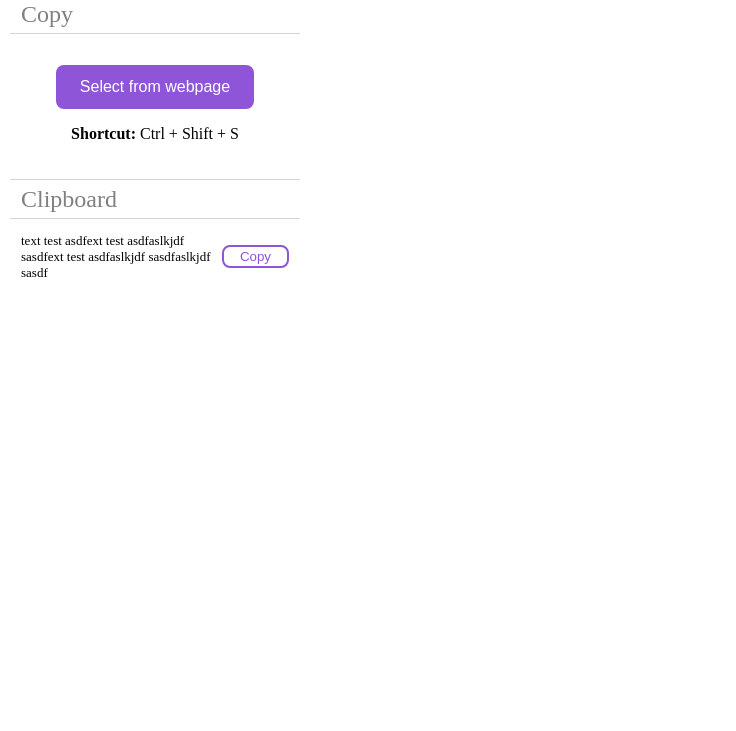
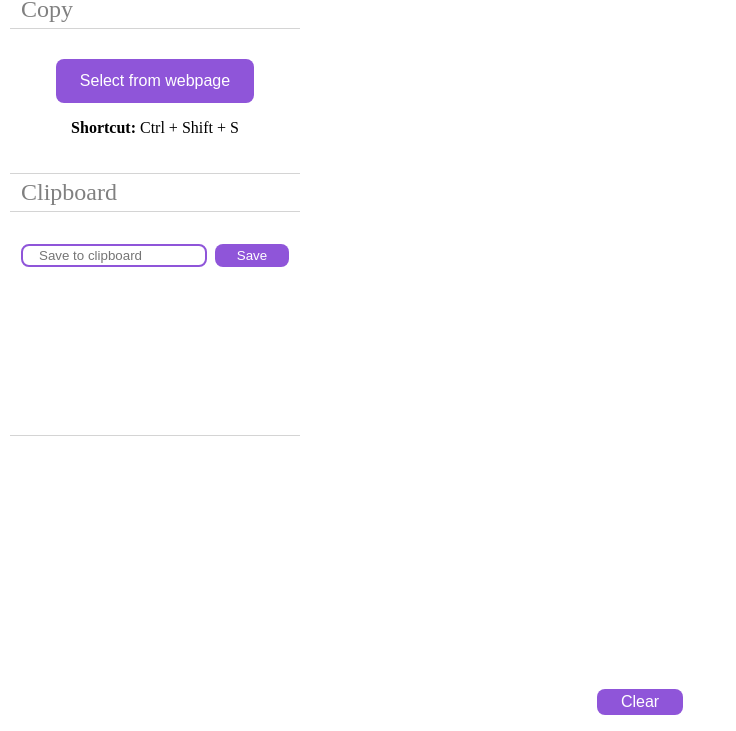
Before and after one commit to Jingyue-Wu/copybara, a browser extension: page index.html in a window 1280 px wide. Shown: the part 69-800 px from the top of the page, without its empty margins (0-736 px from the left). Drawn offline with Linux system fonts and the light colour scheme.

Commit message:
Add universal clipboard features and UI

```diff
--- a/index.html
+++ b/index.html
@@ -21,8 +21,10 @@
       </button>
     </div>
 
+    <hr />
+
+    <div id="scrollbar" class="scrollSection">
       <div>
-      <hr />
         <h2>Copy</h2>
         <hr />
 
@@ -40,26 +42,23 @@
         <hr />
       </div>
 
+      <form type="text" class="saveText" action="" id="saveForm">
+        <input type="text" id="saveInput" maxlength="1000" placeholder="Save to clipboard" />
+        <input id="saveButton" type="submit" value="Save" />
+      </form>
+
       <div id="clipboard">
-      <div class="listItem">
-        <h3>text test asdfext test asdfaslkjdf sasdfext test asdfaslkjdf sasdfaslkjdf sasdf</h3>
+        <!-- <div class="listItem">
+          <h3>text test</h3>
           <button class="whiteButton">Copy</button>
+        </div> -->
+      </div>
     </div>
 
-      <!-- <div class="listItem">
-        <h3>text test asdfext test asdfaslkjdf sasdfext test asdfaslkjdf sasdfaslkjdf sasdf</h3>
-        <button class="whiteButton">Copy</button>
-      </div>
+    <hr class="scrollSectionHr" />
 
-      <div class="listItem">
-        <h3>text test asdfext test asdfaslkjdf sasdfext test asdfaslkjdf sasdfaslkjdf sasdf</h3>
-        <button class="whiteButton">Copy</button>
-      </div>
-
-      <div class="listItem">
-        <h3>text test asdfext test asdfaslkjdf sasdfext test asdfaslkjdf sasdfaslkjdf sasdf</h3>
-        <button class="whiteButton">Copy</button>
-      </div> -->
+    <div class="footer">
+      <button id="clearButton"><span class="buttonText">Clear</span></button>
     </div>
 
     <script src="./scripts/copy.js"></script>
--- a/scripts/copy.js
+++ b/scripts/copy.js
@@ -1,4 +1,5 @@
 activated = false
+let currentList = null
 
 const button = document.getElementById("copyButton")
 button.addEventListener("click", activateExtension)
@@ -32,3 +33,84 @@ chrome.runtime.onMessage.addListener(function (request, sender, sendResponse) {
   }
   sendResponse({ message: "sent successfully to popup" })
 })
+
+load("cb")
+
+function updateListItems(content) {
+  const list = document.getElementById("clipboard")
+  list.replaceChildren()
+
+  content.forEach((value) => {
+    const listItem = document.createElement("div")
+    listItem.classList.add("listItem")
+
+    const text = document.createElement("h3")
+
+    if (value.length > 60) {
+      value = value.substring(0, 60)
+      value = value + "..."
+    }
+
+    text.textContent = value
+    listItem.appendChild(text)
+
+    const button = document.createElement("button")
+    button.classList.add("whiteButton")
+    button.innerText = "Copy"
+    listItem.appendChild(button)
+
+    list.appendChild(listItem)
+  })
+}
+
+function store(key, value) {
+  chrome.storage.sync.set({ [key]: value })
+}
+
+async function load(key) {
+  return new Promise((resolve, reject) => {
+    chrome.storage.sync.get([key], function (response) {
+      console.log(response)
+      if (response[key] != undefined) {
+        currentList = response.cb.data
+        console.log(currentList)
+
+        updateListItems(currentList)
+
+        resolve(response[key])
+      } else {
+        reject()
+      }
+    })
+  })
+}
+
+function updateStorage(newValue) {
+  load("cb").then(function () {
+    currentList.push(newValue)
+    updateListItems(currentList)
+    store("cb", { data: currentList })
+  })
+}
+
+document.addEventListener("DOMContentLoaded", clearList, false)
+
+function clearList() {
+  document.getElementById("clearButton").addEventListener("click", () => {
+    console.log("button clicked")
+    store("cb", { data: [] })
+    load("cb")
+
+    const list = document.getElementById("clipboard")
+    list.replaceChildren()
+  })
+}
+
+let saveForm = document.getElementById("saveForm")
+
+saveForm.addEventListener("submit", (e) => {
+  e.preventDefault()
+
+  const input = document.getElementById("saveInput").value
+  updateStorage(input)
+})
--- a/styles/popup.css
+++ b/styles/popup.css
@@ -3,9 +3,25 @@ body {
   background-color: white !important;
   user-select: none;
   width: 300px;
-  height: 450px;
+  height: 550px;
   display: flex;
   flex-direction: column;
+}
+
+#scrollbar::-webkit-scrollbar {
+  width: 5px;
+  height: 5px;
+  background-color: transparent;
+  overflow-x: hidden;
+}
+
+#scrollbar::-webkit-scrollbar-thumb {
+  border-radius: 1em;
+  background-color: #d3d3d3;
+}
+
+#scrollbar::-webkit-scrollbar-thumb:hover {
+  background-color: #868686;
 }
 
 a {
@@ -34,7 +50,7 @@ h3 {
 
 hr {
   display: block;
-  height: 1px;
+  height: 0;
   border: 0;
   border-top: 1px solid #d4d4d4;
   margin: 0 5px;
@@ -70,8 +86,16 @@ p {
   justify-content: space-between;
   align-items: center;
   margin-bottom: 4px;
-  margin: 4px 4px 4px 8px;
+  margin: 0px 4px 4px 8px;
+}
 
+.scrollSection {
+  overflow-y: scroll;
+  height: 460px;
+}
+
+.scrollSectionHr {
+  margin-bottom: 50px;
 }
 
 .logo {
@@ -110,7 +134,7 @@ button {
   padding: 2px 24px;
 }
 
-.coloredButton:hover{
+.coloredButton:hover {
   background-color: #a562fc;
 }
 
@@ -123,9 +147,42 @@ button {
   color: #8f55d9;
 }
 
+.footer {
+  padding: 4px;
+  display: flex;
+  position: fixed;
+  bottom: 0;
+  left: 0;
+  right: 0;
+
+  flex-direction: column;
+  justify-content: center;
+  align-items: center;
+  margin: 16px 12px 12px 12px;
+}
+
+#clearButton {
+  background-color: #8f55d9;
+  border: none;
+  border-radius: 8px;
+  padding: 4px 24px;
+}
+
+#clearButton:hover {
+  background-color: #a562fc;
+}
+
+.buttonText {
+  color: white;
+  font-size: medium;
+}
+
 #clipboard {
   margin-left: 16px;
   margin-right: 16px;
+  display: flex;
+  flex-direction: column-reverse;
+  margin-bottom: 16px;
 }
 
 .listItem {
@@ -133,5 +190,38 @@ button {
   flex-direction: row;
   justify-content: space-between;
   align-items: center;
-  margin-bottom: 8px;
+  gap: 16px;
 }
+
+.saveText {
+  margin: 24px 16px 8px 16px;
+  display: flex;
+  flex-direction: row;
+  justify-content: space-between;
+  gap: 8px;
+}
+
+#saveButton {
+  background-color: #8f55d9;
+  border: none;
+  border-width: 2px;
+  border-radius: 8px;
+  padding: 2px 16px;
+  color: white;
+  cursor: pointer;
+}
+
+#saveButton:hover {
+  background-color: #a562fc;
+}
+
+input {
+  background-color: white;
+  border: 2px solid #8f55d9;
+  border-width: 2px;
+  border-radius: 8px;
+  padding: 2px 16px;
+  color: black;
+  width: 150px;
+  margin: 8px 0 16px 0;
+}
```
Also changed, not shown: scripts/background.js (+51 -41 lines), scripts/contentScript.js (+12 -7 lines). Lines whose indentation alone changed are shown as unchanged.
